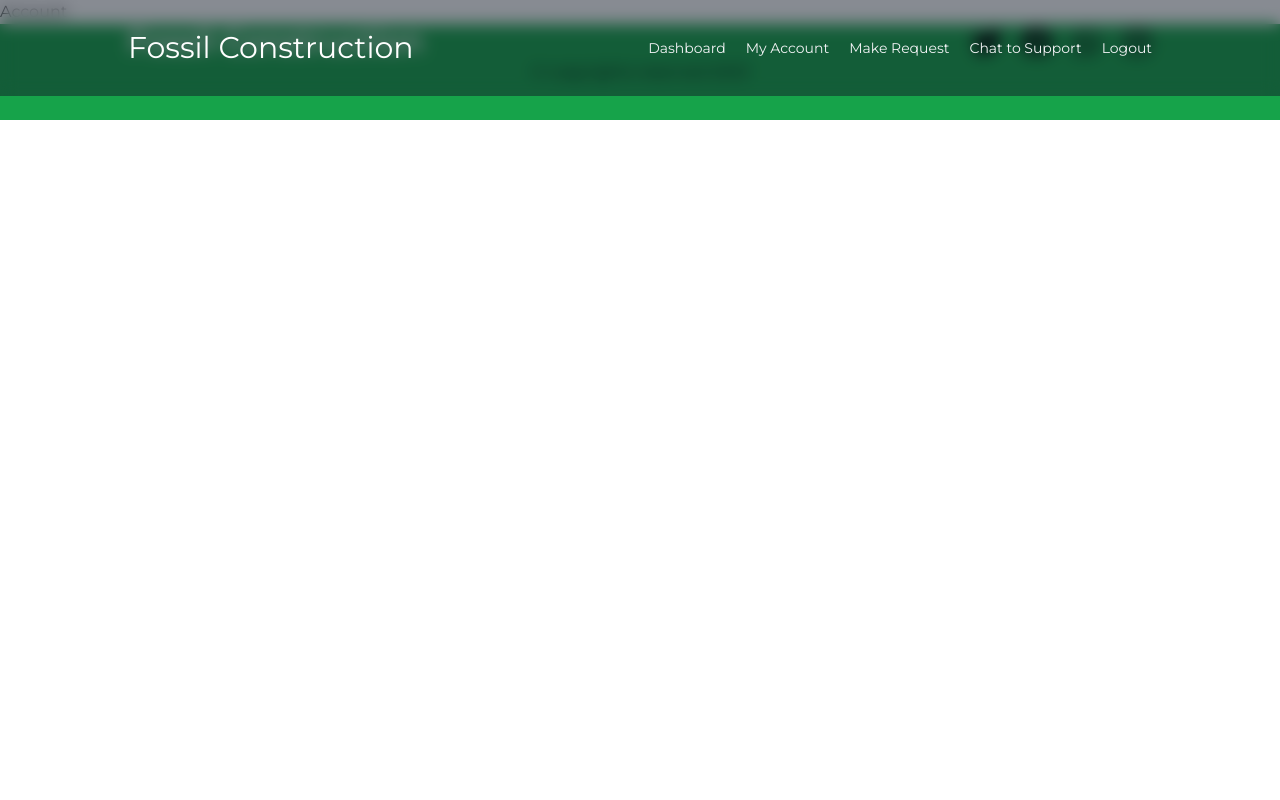
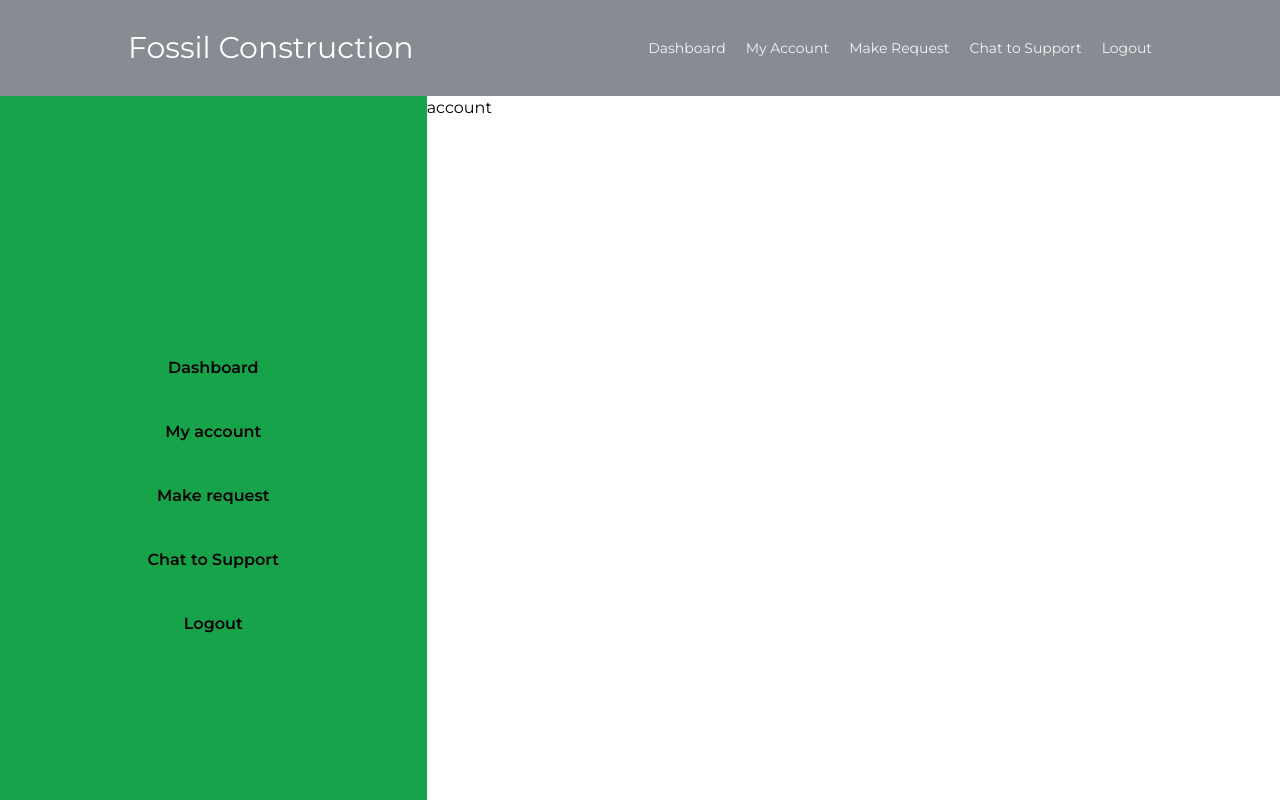
Before and after one commit to kculz/fossil_construction, a React (Vite) app in the folder app/: page /my-account in a window 1280 px wide. Shown: the top 800 px of the page. Built offline with nearby package versions, Linux system fonts and the light colour scheme; sample sign-in values are in the browser's storage.

Commit message:
FIX: random changes

```diff
--- a/app/src/layouts/Footer.jsx
+++ b/app/src/layouts/Footer.jsx
@@ -3,7 +3,7 @@ import { Link } from "react-router-dom"
 
 const Footer = () => {
   return (
-    <div className="bg-green-600 w-screen h-24 md:px-32 px-10">
+    <div className="bg-green-600 w-screen h-24 md:px-32 px-10 py-3">
       <div className="flex md:flex-row flex-col justify-between items-center">
         <h1 className="md:text-3xl text-lg text-white font-semibold">Fossil Construction</h1>
         <div className="flex gap-5">
@@ -14,7 +14,7 @@ const Footer = () => {
         </div>
 
       </div>
-      <p className="text-center text-base">&copy; copyrights reserved 2023</p>
+      <p className="text-center text-base pb-5">&copy; copyrights reserved 2023</p>
     </div>
   )
 }
--- a/app/src/layouts/Header.jsx
+++ b/app/src/layouts/Header.jsx
@@ -52,19 +52,19 @@ const Header = () => {
            {
             openNav &&  <ul className="w-full md:hidden fixed flex flex-col gap-5 top-24 bg-gray-900/50 backdrop-blur justify-center items-center px-10 py-10 z-50">
             <li>
-                <Link to="/" onClick={handleNav} className="text-gray-200 text-lg hover:text-green-900">Dashboard</Link>
+                <Link onClick={handleNav} to="/client-area" className="lg:text-sm text-xs  text-gray-100 hover:text-green-900">Dashboard</Link>
             </li>
             <li>
-                <Link to="/services" onClick={handleNav} className="text-gray-200 text-lg hover:text-green-900">Services</Link>
+                <Link onClick={handleNav} to="/my-account" className="lg:text-sm text-xs  text-gray-100 hover:text-green-900">My Account</Link>
             </li>
             <li>
-                <Link to="/contact" onClick={handleNav} className="text-gray-200 text-lg hover:text-green-900">Contact Us</Link>
+                <Link onClick={handleNav} to="/make-request" className="lg:text-sm text-xs  text-gray-100 hover:text-green-900">Make Request</Link>
             </li>
             <li>
-                <Link to="/make-request" onClick={handleNav} className="text-gray-200 text-lg hover:text-green-900">RFQ (Request for Quotation)</Link>
+                <Link onClick={handleNav} to="/chat" className="lg:text-sm text-xs  text-gray-100 hover:text-green-900">Chat to Support</Link>
             </li>
             <li>
-                <Link to="/faq" onClick={handleNav} className="text-gray-200 text-lg hover:text-green-900">FAQ</Link>
+                <Link onClick={handleNav} to="/logout" className="lg:text-sm text-xs  text-gray-100 hover:text-green-900">Logout</Link>
             </li>
         </ul>
            }
--- a/app/src/pages/Account.jsx
+++ b/app/src/pages/Account.jsx
@@ -1,7 +1,49 @@
+import { useState } from "react"
+import { FaTimes } from "react-icons/fa"
+import { Link } from "react-router-dom"
 
 const Account = () => {
+  const [sideNav, setSideNav] = useState(false);
+  const handleSideNav = () => {
+    setSideNav(false)
+  }
   return (
-    <div>Account</div>
+    <>
+    <div className="pt-24">
+      <div className="grid md:grid-cols-3 h-screen">
+        <aside className="md:flex hidden flex-col items-center justify-center bg-green-600 shadow gap-10 font-semibold px-2 h-full">
+          <Link to="/client-area">Dashboard</Link>
+          <Link to="/my-account">My account</Link>
+          <Link to="/make-request">Make request</Link>
+          <Link to="/chat">Chat to Support</Link>
+          <Link to="/logout">Logout</Link>
+        </aside>
+
+          <Link className="aside-icon px-3 fixed md:hidden" onClick={()=> setSideNav(!sideNav)}>
+            {
+              !sideNav ? <p className="text-2xl text-green font-Montserrat font-semibold bg-green-600 rounded-full py-1 px-3 mt-4">&gt;</p> : <p className="text-2xl font-Montserrat font-semibold">&lt;</p>
+            }
+          </Link>
+
+        <div className="md:col-span-2 w-full">
+
+          account
+        </div>
+      </div>
+    </div>
+
+    {
+      sideNav && <aside className="flex md:hidden flex-col items-center  bg-green-600/50 backdrop-blur absolute top-24 w-[80vw] shadow gap-10 font-semibold px-2 h-full">
+      <Link><FaTimes size={30} color="white" className="" onClick={handleSideNav}/></Link>
+      <Link onClick={handleSideNav}>Dashboard</Link>
+      <Link onClick={handleSideNav}>My account</Link>
+      <Link onClick={handleSideNav}>Make request</Link>
+      <Link onClick={handleSideNav}>Chat to Support</Link>
+      <Link to="/logout" onClick={handleSideNav}>Logout</Link>
+
+    </aside>
+    }
+  </>
   )
 }
 
--- a/app/src/pages/Chat.jsx
+++ b/app/src/pages/Chat.jsx
@@ -1,7 +1,51 @@
+import { useState } from "react"
+import { FaTimes } from "react-icons/fa"
+import { Link } from "react-router-dom"
+
+
 
 const Chat = () => {
+  const [sideNav, setSideNav] = useState(false);
+  const handleSideNav = () => {
+    setSideNav(false)
+  }
   return (
-    <div>Chat</div>
+    <>
+    <div className="pt-24">
+      <div className="grid md:grid-cols-3 h-screen">
+        <aside className="md:flex hidden flex-col items-center justify-center bg-green-600 shadow gap-10 font-semibold px-2 h-full">
+          <Link to="/client-area">Dashboard</Link>
+          <Link to="/my-account">My account</Link>
+          <Link to="/make-request">Make request</Link>
+          <Link to="/chat">Chat to Support</Link>
+          <Link to="/logout">Logout</Link>
+        </aside>
+
+          <Link className="aside-icon px-3 fixed md:hidden" onClick={()=> setSideNav(!sideNav)}>
+            {
+              !sideNav ? <p className="text-2xl text-green font-Montserrat font-semibold bg-green-600 rounded-full py-1 px-3 mt-4">&gt;</p> : <p className="text-2xl font-Montserrat font-semibold">&lt;</p>
+            }
+          </Link>
+
+        <div className="md:col-span-2 w-full">
+
+          chat
+        </div>
+      </div>
+    </div>
+
+    {
+      sideNav && <aside className="flex md:hidden flex-col items-center justify-center bg-green-600/50 backdrop-blur absolute top-24 w-[80vw] shadow gap-10 font-semibold px-2 h-full">
+      <Link><FaTimes size={30} color="white" className="" onClick={handleSideNav}/></Link>
+      <Link onClick={handleSideNav}>Dashboard</Link>
+      <Link onClick={handleSideNav}>My account</Link>
+      <Link onClick={handleSideNav}>Make request</Link>
+      <Link onClick={handleSideNav}>Chat to Support</Link>
+      <Link to="/logout" onClick={handleSideNav}>Logout</Link>
+
+    </aside>
+    }
+  </>
   )
 }
 
--- a/app/src/pages/Rfq.jsx
+++ b/app/src/pages/Rfq.jsx
@@ -1,7 +1,8 @@
 import axios from "axios";
 import { useState } from "react";
-import { useNavigate } from "react-router-dom";
+import { Link, useNavigate } from "react-router-dom";
 import { toast } from "react-toastify";
+import { FaTimes } from "react-icons/fa"
 
 const Rfq = () => {
 
@@ -28,9 +29,31 @@ const Rfq = () => {
 
   };
 
+  const [sideNav, setSideNav] = useState(false);
+  const handleSideNav = () => {
+    setSideNav(false)
+  }
+
   return (
     <>
-        <div className="bg-white md:px-32 px-10 w-screen">
+ <div className="pt-24">
+        <div className="grid md:grid-cols-3 h-screen">
+          <aside className="md:flex hidden flex-col items-center justify-center bg-green-600 shadow gap-10 font-semibold px-2 h-full">
+            <Link to="/client-area">Dashboard</Link>
+            <Link to="/my-account">My account</Link>
+            <Link to="/make-request">Make request</Link>
+            <Link to="/chat">Chat to Support</Link>
+            <Link to="/logout">Logout</Link>
+          </aside>
+
+            <Link className="aside-icon px-3 fixed md:hidden" onClick={()=> setSideNav(!sideNav)}>
+              {
+                !sideNav ? <p className="text-2xl text-green font-Montserrat font-semibold bg-green-600 rounded-full py-1 px-3 mt-4">&gt;</p> : <p className="text-2xl font-Montserrat font-semibold">&lt;</p>
+              }
+            </Link>
+
+          <div className="md:col-span-2 w-full">
+          <div className="bg-white md:px-32 px-10 w-full">
             <div className="flex justify-center items-center  w-full py-56">
                 <form onSubmit={handleRequest} className="shadow rounded bg-white flex flex-col gap-3 p-3 lg:w-2/3 w-full">
                     <h1 className="md:text-3xl text-xl text-green-600 text-center capitalize">Request</h1>
@@ -42,6 +65,27 @@ const Rfq = () => {
                 </form>
             </div>
         </div>
+          </div>
+        </div>
+      </div>
+
+      {
+        sideNav && <aside className="flex md:hidden flex-col items-center justify-center bg-green-600/50 backdrop-blur absolute top-24 w-[80vw] shadow gap-10 font-semibold px-2 h-full">
+        <Link><FaTimes size={30} color="white" className="" onClick={handleSideNav}/></Link>
+        <Link onClick={handleSideNav}>Dashboard</Link>
+        <Link onClick={handleSideNav}>My account</Link>
+        <Link onClick={handleSideNav}>Make request</Link>
+        <Link onClick={handleSideNav}>Chat to Support</Link>
+        <Link to="/logout" onClick={handleSideNav}>Logout</Link>
+
+      </aside>
+      }
+
+
+
+
+
+
     </>
   )
 }
```
Also changed, not shown: app/src/layouts/Dashboard.jsx (+5 -5 lines).
